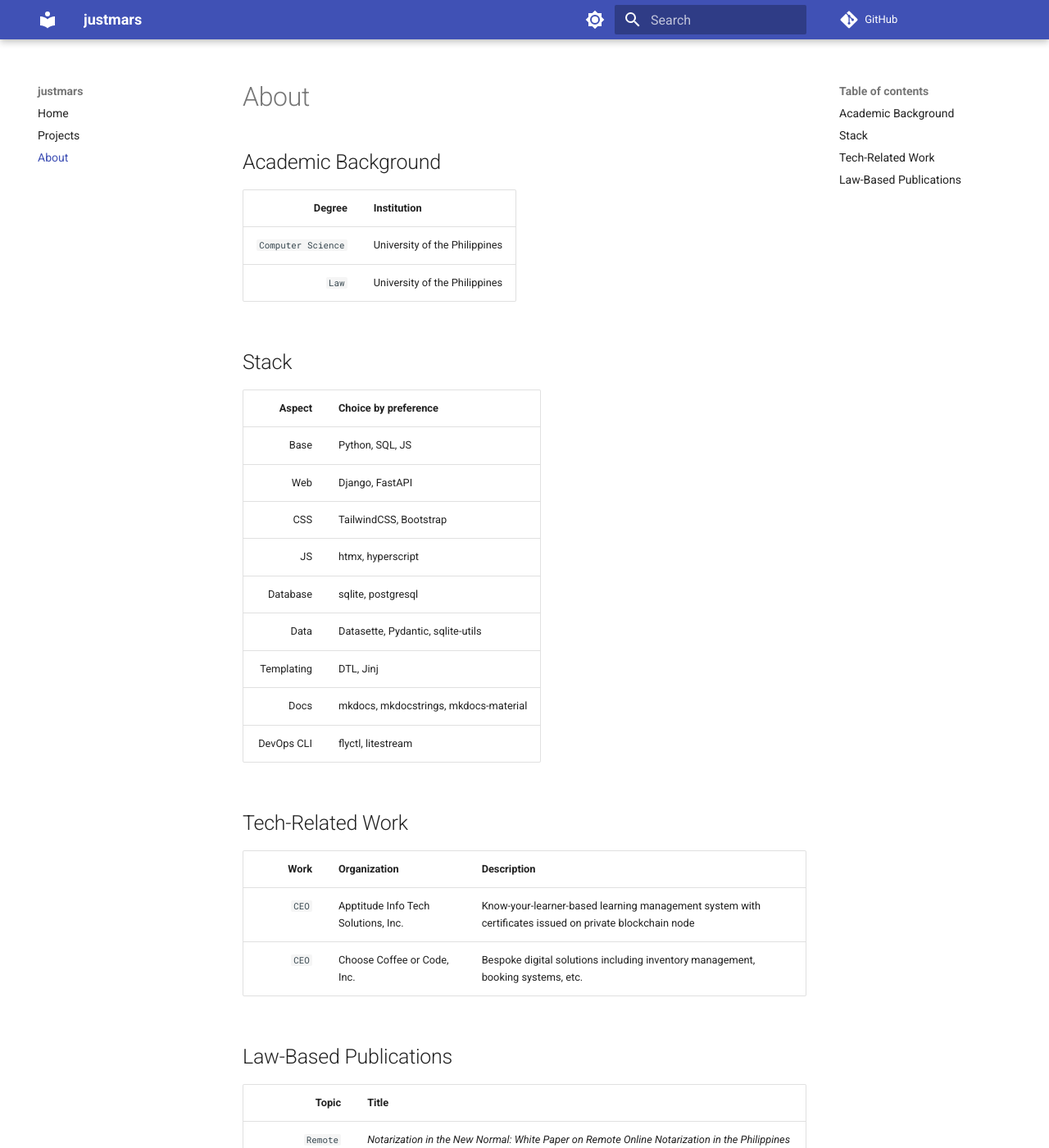
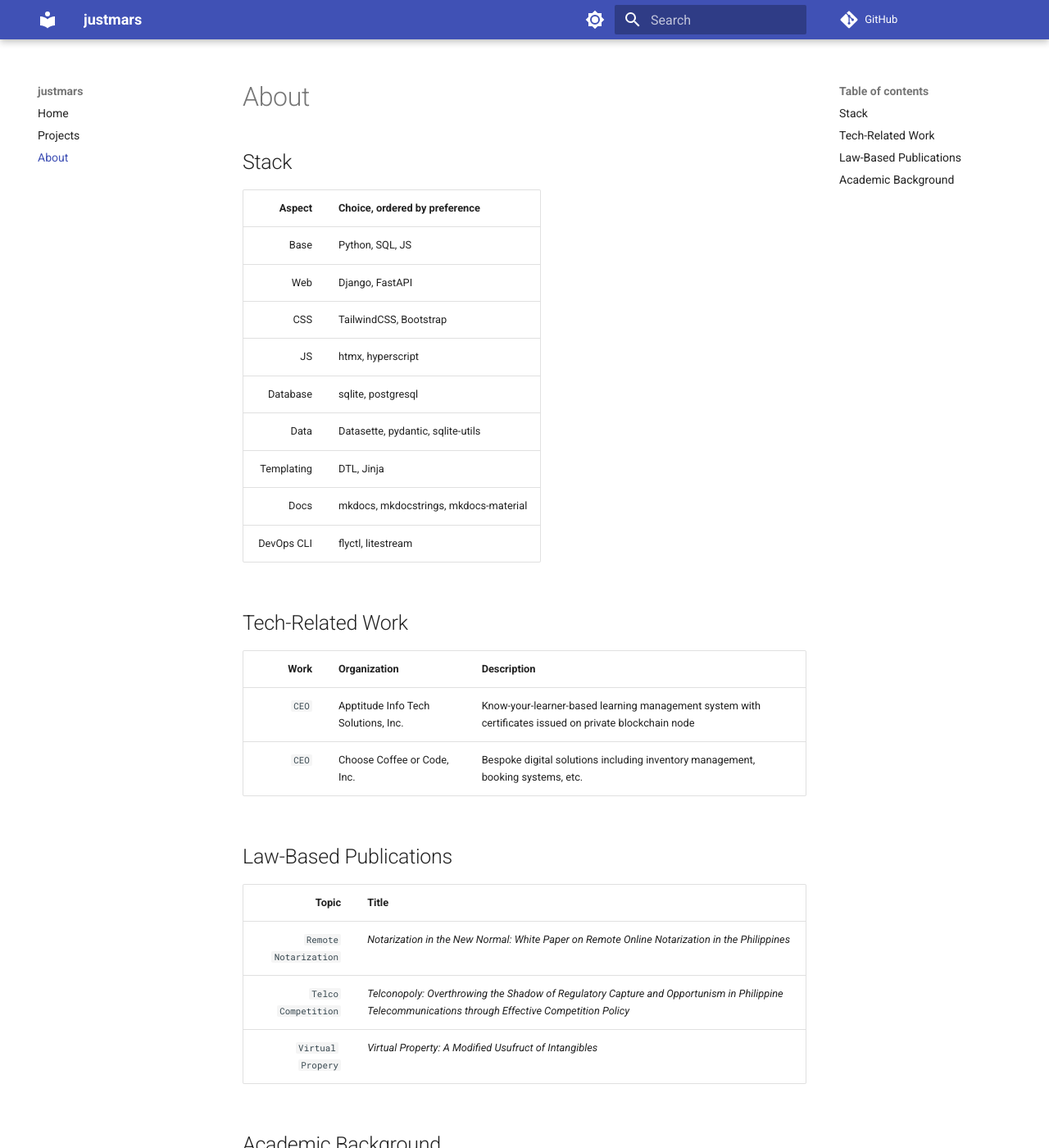
Before and after one commit to justmars/justmars.github.io, an MkDocs documentation site: the page built from docs/about.md, in a window 1280 px wide and 1400 px high. Shown: the whole window at 82% size. Built offline with MkDocs 1.6.1 and Material for MkDocs 9.7.7, drawn with Linux system fonts in a browser that asks for light colours; comment, search, counter and statistics services are not loaded; some of the changed text lies outside the part shown.

Commit message:
feat: fix typos

```diff
--- a/docs/about.md
+++ b/docs/about.md
@@ -1,23 +1,16 @@
 # About
-
-## Academic Background
-
-Degree  | Institution
---:|:--
-`Computer Science` | University of the Philippines
-`Law` | University of the Philippines
 
 ## Stack
 
-Aspect | Choice by preference
+Aspect | Choice, ordered by preference
 --:|:--
 Base | Python, SQL, JS
 Web | Django, FastAPI
 CSS | TailwindCSS, Bootstrap
 JS | htmx, hyperscript
 Database | sqlite, postgresql
-Data | Datasette, Pydantic, sqlite-utils
-Templating | DTL, Jinj
+Data | Datasette, pydantic, sqlite-utils
+Templating | DTL, Jinja
 Docs | mkdocs, mkdocstrings, mkdocs-material
 DevOps CLI | flyctl, litestream
 
--- a/mkdocs.yml
+++ b/mkdocs.yml
@@ -42,6 +42,7 @@
       lang: en
 markdown_extensions:
   - attr_list
+  - md_in_html
   - pymdownx.highlight:
       anchor_linenums: true
       auto_title: true
```
Also changed, not shown: other parts of docs/about.md (+7 -0 lines), docs/index.md (+5 -1 lines), docs/projects.md (+1 -1 lines).
